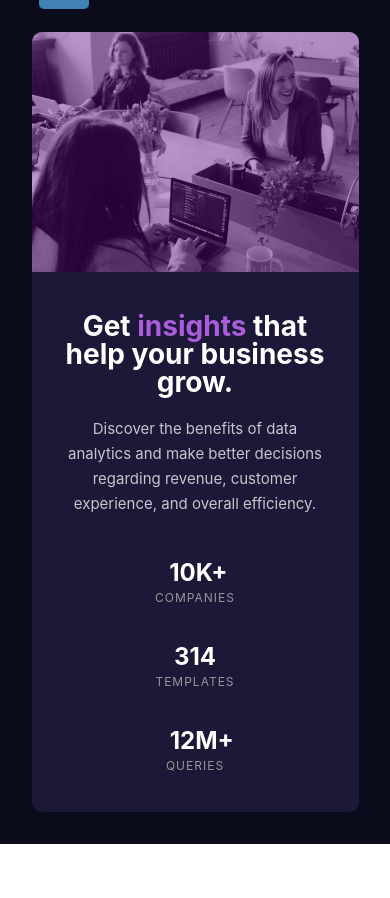
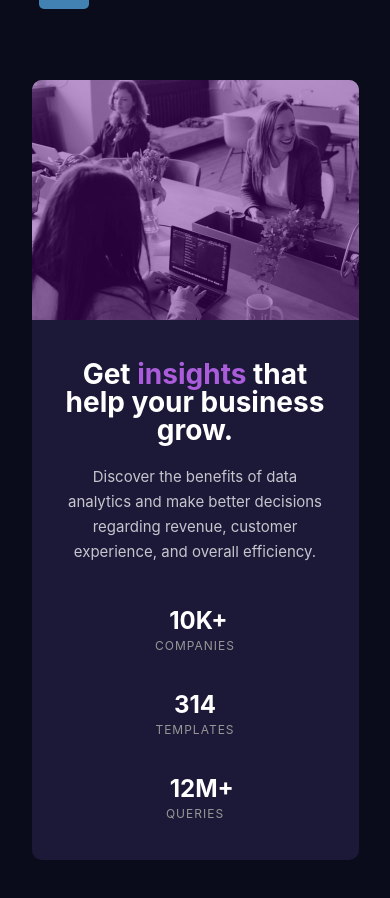
Before and after one commit to alexanderivanov2/frontend-mentor, a Vue app: page /newbie/stats-preview-card in a window 390 px wide. Shown: the top 898 px of the page. Before the commit the page ends 844 px from the top, so only its background shows below. Built offline with nearby package versions, Linux system fonts and the light colour scheme; a web font is replaced by a local one.

Commit message:
refactor padding on mobile

```diff
--- a/src/views/NewbiePages/StatsPreviewCard/StatsPreviewCard.vue
+++ b/src/views/NewbiePages/StatsPreviewCard/StatsPreviewCard.vue
@@ -58,10 +58,9 @@ onMounted(() => {
     font-optical-sizing: auto;
     font-style: normal;
 
-
-
     height: 100%;
     min-height: 100vh;
+    padding: 80px 0;
     background-color: $dark-purple;
 
     display: flex;
```
